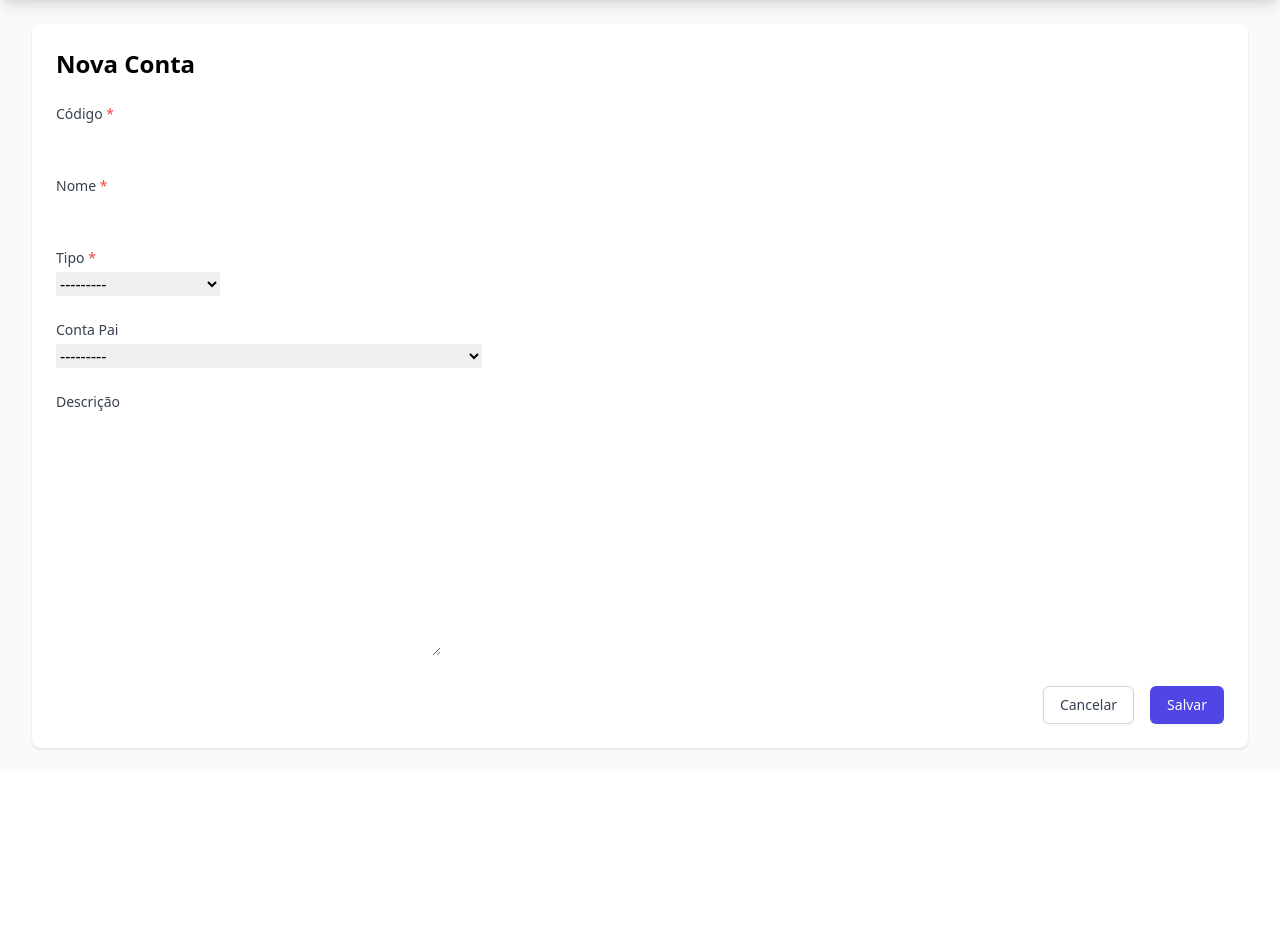
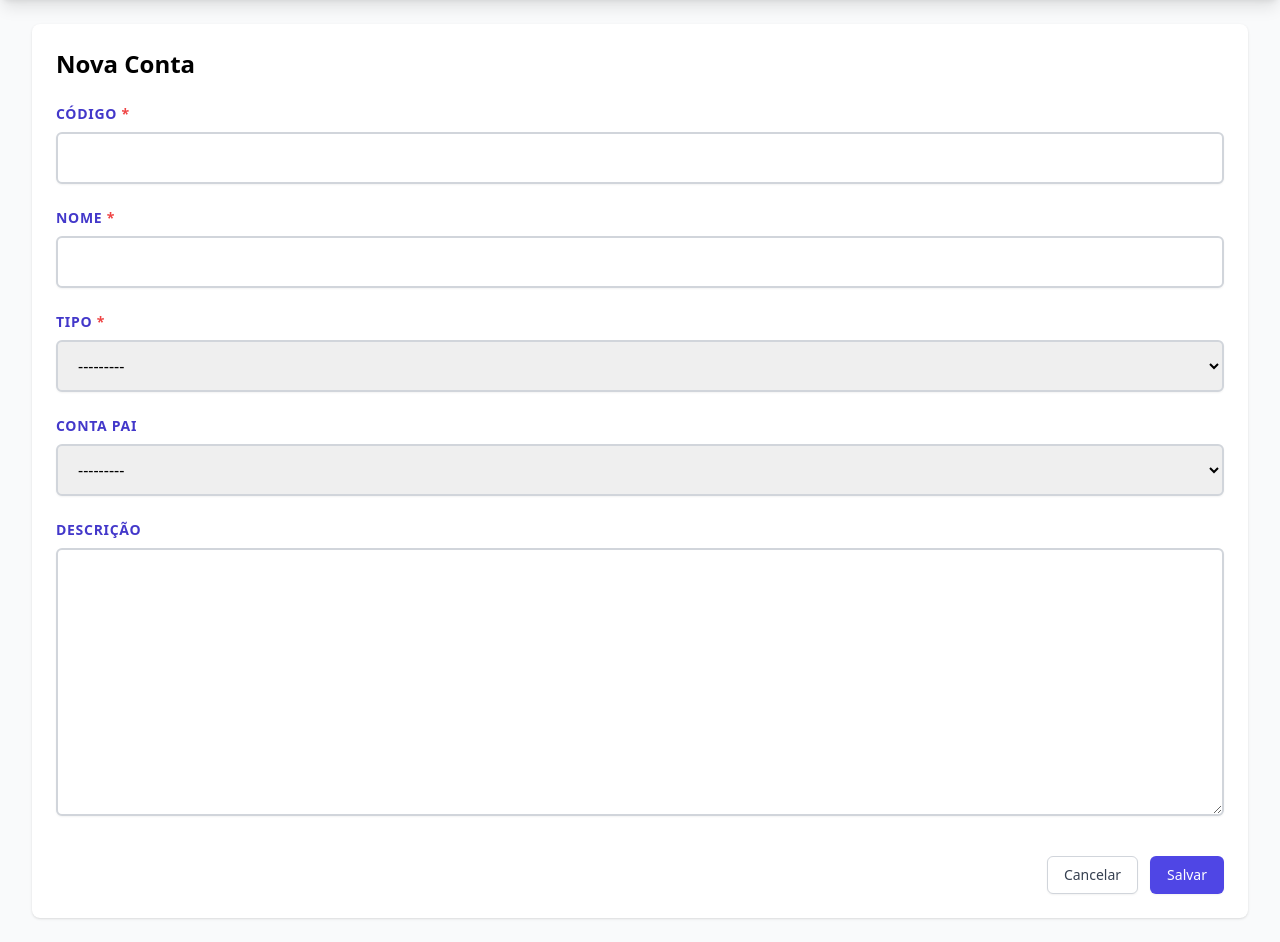
Before and after one commit to rogaciano/contabil_multiempresa, a Django app: page /accounts/create/ in a window 1280 px wide. Shown: the part 64-1006 px from the top of the page. Before the commit the page ends 814 px from the top, so only its background shows below. Run offline with Django 5.2, Linux system fonts and the light colour scheme; a user stored in the database is signed in; data comes from the database, SQL or seed files in the repository; both versions use the stored data as it was after the commit; some libraries are stand-ins or nearby versions.

Commit message:
melhoria nos no visual dos forms

```diff
--- a/templates/includes/form.html
+++ b/templates/includes/form.html
@@ -20,7 +20,7 @@
 
     {% for field in form %}
     <div class="space-y-1">
-        <label for="{{ field.id_for_label }}" class="block text-sm font-medium text-gray-700">
+        <label for="{{ field.id_for_label }}" class="block text-sm font-bold text-indigo-700 mb-2 uppercase tracking-wider">
             {{ field.label }}
             {% if field.field.required %}
             <span class="text-red-500">*</span>
@@ -29,7 +29,25 @@
 
         {% if field.errors %}
         <div class="mt-1 relative">
-            {{ field }}
+            {% if field.field.widget.input_type == 'checkbox' %}
+                <div class="flex items-center">
+                    {{ field }}
+                    <span class="ml-2 text-sm text-gray-600">Marcar esta opção</span>
+                </div>
+            {% else %}
+                <div class="relative">
+                    <div class="field-wrapper">
+                        {{ field }}
+                    </div>
+                    {% if field.help_text %}
+                    <div class="absolute inset-y-0 right-0 pr-3 flex items-center pointer-events-none">
+                        <svg xmlns="http://www.w3.org/2000/svg" class="h-5 w-5 text-gray-400" viewBox="0 0 20 20" fill="currentColor">
+                            <path fill-rule="evenodd" d="M18 10a8 8 0 11-16 0 8 8 0 0116 0zm-8-3a1 1 0 00-.867.5 1 1 0 11-1.731-1A3 3 0 0113 8a3.001 3.001 0 01-2 2.83V11a1 1 0 11-2 0v-1a1 1 0 011-1 1 1 0 100-2zm0 8a1 1 0 100-2 1 1 0 000 2z" clip-rule="evenodd" />
+                        </svg>
+                    </div>
+                    {% endif %}
+                </div>
+            {% endif %}
             <div class="absolute inset-y-0 right-0 pr-3 flex items-center pointer-events-none">
                 <svg class="h-5 w-5 text-red-500" xmlns="http://www.w3.org/2000/svg" viewBox="0 0 20 20" fill="currentColor">
                     <path fill-rule="evenodd" d="M18 10a8 8 0 11-16 0 8 8 0 0116 0zm-7 4a1 1 0 11-2 0 1 1 0 012 0zm-1-9a1 1 0 00-1 1v4a1 1 0 102 0V6a1 1 0 00-1-1z" clip-rule="evenodd" />
@@ -41,22 +59,81 @@
         {% endfor %}
         {% else %}
         <div class="mt-1">
-            {{ field }}
+            {% if field.field.widget.input_type == 'checkbox' %}
+                <div class="flex items-center">
+                    {{ field }}
+                    <span class="ml-2 text-sm text-gray-600">Marcar esta opção</span>
+                </div>
+            {% else %}
+                <div class="relative">
+                    <div class="field-wrapper">
+                        {{ field }}
+                    </div>
+                    {% if field.help_text %}
+                    <div class="absolute inset-y-0 right-0 pr-3 flex items-center pointer-events-none">
+                        <svg xmlns="http://www.w3.org/2000/svg" class="h-5 w-5 text-gray-400" viewBox="0 0 20 20" fill="currentColor">
+                            <path fill-rule="evenodd" d="M18 10a8 8 0 11-16 0 8 8 0 0116 0zm-8-3a1 1 0 00-.867.5 1 1 0 11-1.731-1A3 3 0 0113 8a3.001 3.001 0 01-2 2.83V11a1 1 0 11-2 0v-1a1 1 0 011-1 1 1 0 100-2zm0 8a1 1 0 100-2 1 1 0 000 2z" clip-rule="evenodd" />
+                        </svg>
+                    </div>
+                    {% endif %}
+                </div>
+            {% endif %}
         </div>
         {% endif %}
 
         {% if field.help_text %}
-        <p class="mt-2 text-sm text-gray-500">{{ field.help_text }}</p>
+        <p class="mt-2 text-sm text-gray-500 italic">{{ field.help_text }}</p>
         {% endif %}
     </div>
     {% endfor %}
 
-    <div class="flex justify-end space-x-4">
-        <a href="{{ cancel_url|default:'javascript:history.back()' }}" class="py-2 px-4 border border-gray-300 rounded-md shadow-sm text-sm font-medium text-gray-700 bg-white hover:bg-gray-50 focus:outline-none focus:ring-2 focus:ring-offset-2 focus:ring-indigo-500">
+    <div class="flex justify-end space-x-3 pt-4">
+        <a href="{% if cancel_url %}{% url cancel_url %}{% else %}javascript:history.back(){% endif %}" class="inline-flex justify-center py-2 px-4 border border-gray-300 shadow-sm text-sm font-medium rounded-md text-gray-700 bg-white hover:bg-gray-50 focus:outline-none focus:ring-2 focus:ring-offset-2 focus:ring-indigo-500">
             Cancelar
         </a>
-        <button type="submit" class="py-2 px-4 border border-transparent rounded-md shadow-sm text-sm font-medium text-white bg-indigo-600 hover:bg-indigo-700 focus:outline-none focus:ring-2 focus:ring-offset-2 focus:ring-indigo-500">
-            {{ submit_text|default:"Salvar" }}
+        <button type="submit" class="inline-flex justify-center py-2 px-4 border border-transparent shadow-sm text-sm font-medium rounded-md text-white bg-indigo-600 hover:bg-indigo-700 focus:outline-none focus:ring-2 focus:ring-offset-2 focus:ring-indigo-500">
+            Salvar
         </button>
     </div>
 </form>
+
+<style>
+    /* Estilo para melhorar a distinção entre labels e inputs */
+    .field-wrapper input[type="text"],
+    .field-wrapper input[type="number"],
+    .field-wrapper input[type="email"],
+    .field-wrapper input[type="password"],
+    .field-wrapper input[type="date"],
+    .field-wrapper input[type="tel"],
+    .field-wrapper input[type="url"],
+    .field-wrapper select,
+    .field-wrapper textarea {
+        display: block;
+        width: 100%;
+        padding: 0.75rem 1rem;
+        border-width: 2px;
+        border-color: #d1d5db;
+        border-radius: 0.375rem;
+        box-shadow: 0 1px 2px 0 rgba(0, 0, 0, 0.05);
+    }
+
+    .field-wrapper input:focus,
+    .field-wrapper select:focus,
+    .field-wrapper textarea:focus {
+        outline: none;
+        border-color: #6366f1;
+        box-shadow: 0 0 0 3px rgba(99, 102, 241, 0.2);
+    }
+
+    /* Estilo para o Select2 */
+    .select2-container--default .select2-selection--single {
+        height: 42px;
+        padding: 0.375rem 0.75rem;
+        border: 2px solid #d1d5db !important;
+        border-radius: 0.375rem !important;
+    }
+
+    .select2-container--default .select2-selection--single .select2-selection__arrow {
+        height: 42px;
+    }
+</style>
```
Also changed, not shown: core/templatetags/form_tags.py (added, +15 -0 lines), db.sqlite3.
